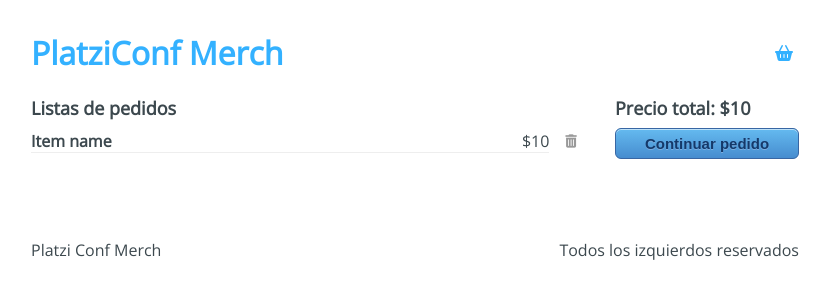
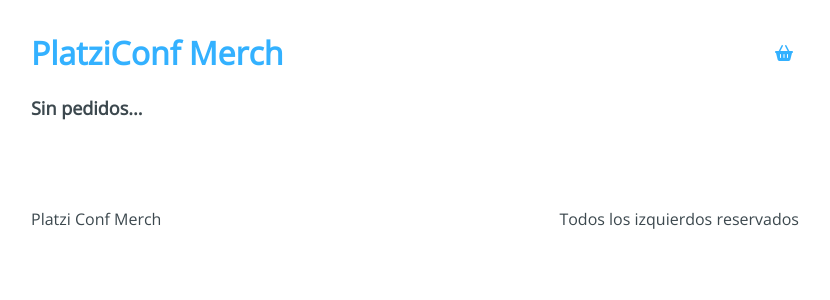
Before and after one commit to Nicoposa1/platzi-conf-merch, a React app: page /checkout in a window 1280 px wide. Shown: the top 300 px of the page, without its empty margins (225-1055 px from the left). Built offline with nearby package versions, Linux system fonts and the light colour scheme.

Commit message:
agregando el contexto al carrito

```diff
--- a/src/components/Header.jsx
+++ b/src/components/Header.jsx
@@ -1,8 +1,11 @@
-import React from 'react'
+import React, {useContext} from 'react'
 import { Link } from 'react-router-dom'
+import AppContext from '../context/AppContext'
 import '../styles/components/Header.css'
 
 export default function Header() {
+  const { state } = useContext(AppContext)
+  const { cart } = state
   return (
     <div className="Header">
       <h1 className="Header-title">
@@ -14,6 +17,7 @@
         <Link to="/checkout">
           <i className="fas fa-shopping-basket" />
         </Link>
+        {cart.length > 0 && <div className="Header-alert">{cart.length}</div> }
       </div>
     </div>
   )
--- a/src/components/Product.jsx
+++ b/src/components/Product.jsx
@@ -1,6 +1,6 @@
 import React from 'react'
 
-export default function Product({ product }) {
+export default function Product({ product, handleAddToCart }) {
   return (
     <div className="Products-item">
       <img src={product.image} alt={product.title} />
@@ -14,7 +14,7 @@
         </h2>
         <p>{product.description}</p>
       </div>
-      <button type="button">Comprar</button>
+      <button type="button" onClick={handleAddToCart(product)}>Comprar</button>
     </div>
   )
 }
--- a/src/components/Products.jsx
+++ b/src/components/Products.jsx
@@ -1,13 +1,21 @@
-import React from 'react'
+import React, { useContext } from 'react'
 import Product from './Product'
+import AppContext from '../context/AppContext'
 import '../styles/components/Products.css'
 
-export default function Products({ products }) {
+export default function Products() {
+  const { state, addToCart } = useContext(AppContext)
+  const { products } = state
+
+  const handleAddToCart = product => () => {
+    addToCart(product)
+  }
+
   return (
     <div className="Products">
       <div className="Products-items">
         {products.map(product => (
-          <Product key={product.id} product={product} />
+          <Product key={product.id} product={product} handleAddToCart={handleAddToCart} />
         ))}
       </div>
     </div>
--- a/src/containers/Checkout.jsx
+++ b/src/containers/Checkout.jsx
@@ -1,28 +1,51 @@
-import React from 'react'
-import { Link } from 'react-router-dom'
-import '../styles/components/Checkout.css'
+import React, { useContext } from 'react';
+import { Link } from 'react-router-dom';
+import AppContext from '../context/AppContext';
+import '../styles/components/Checkout.css';
 
-export default function Checkout() {
+const Checkout = () => {
+  const { state, removeFromCart } = useContext(AppContext);
+  const { cart } = state;
+
+  const handleRemove = product => () => {
+    removeFromCart(product);
+  };
+
+  const handleSumTotal = () => {
+    const reducer = (accumulator, currentValue) => accumulator + currentValue.price;
+    const sum = cart.reduce(reducer, 0);
+    return sum;
+  }
+
   return (
     <div className="Checkout">
       <div className="Checkout-content">
-        <h3>Listas de pedidos</h3>
+        {cart.length > 0 ? <h3>Lista de pedidos:</h3> : <h3>Sin pedidos...</h3>}
+        {cart.map((item) => (
           <div className="Checkout-item">
             <div className="Checkout-element">
-            <h4>Item name</h4>
-            <span>$10</span>
+              <h4>{item.title}</h4>
+              <span>
+                $
+                {item.price}
+              </span>
             </div>
-          <button type="button">
+            <button type="button" onClick={handleRemove(item)}>
               <i className="fas fa-trash-alt" />
             </button>
           </div>
+        ))}
       </div>
+      {cart.length > 0 && (
         <div className="Checkout-sidebar">
-        <h3>Precio total: $10</h3>
+          <h3>{`Precio Total: $ ${handleSumTotal()}`}</h3>
           <Link to="/checkout/information">
             <button type="button">Continuar pedido</button>
           </Link>
         </div>
+      )}
     </div>
-    )
+  );
 }
+
+export default Checkout;
```
Lines whose indentation alone changed are shown as unchanged.
